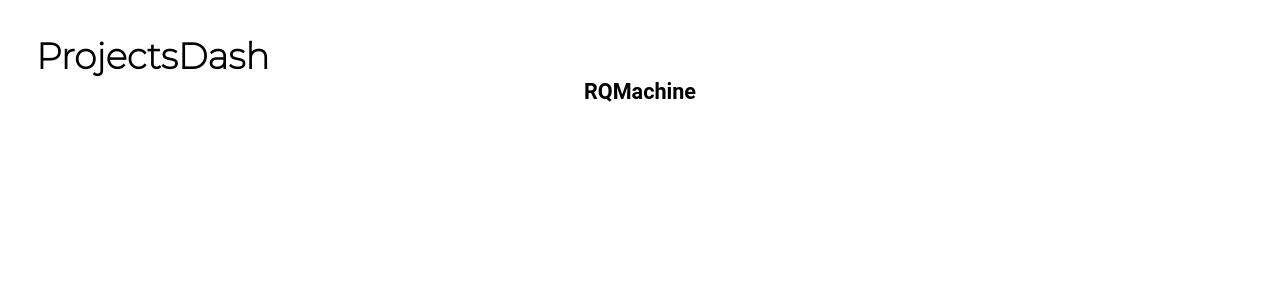
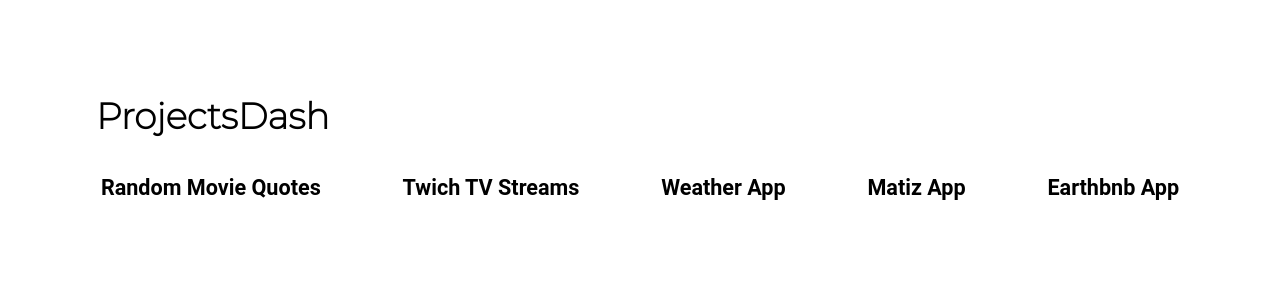
Before and after one commit to kamatheuska/portafolio-client, a Vue app: page /projects in a window 1280 px wide. Shown: the top 300 px of the page. Built offline with nearby package versions, Linux system fonts and the light colour scheme; a web font is replaced by a local one; what vue-clipboard2 would draw is missing.

Commit message:
Added new test routes for projects

```diff
--- a/src/views/ProjectsDash.vue
+++ b/src/views/ProjectsDash.vue
@@ -1,6 +1,6 @@
 <template>
     <div class="ProjectsDash">
-        <h1>ProjectsDash</h1>
+        <h1 @click="goHome">ProjectsDash</h1>
         <Nav :data="links" />
     </div>
 </template>
@@ -13,8 +13,24 @@
         return {
             links: [
                 {
-                    href: '/projects/RQMachine',
-                    title: 'RQMachine'
+                    href: '/projects/rqmachine',
+                    title: 'Random Movie Quotes'
+                },
+                {
+                    href: '/projects/twitchtv',
+                    title: 'Twich TV Streams'
+                },
+                {
+                    href: '/projects/weather',
+                    title: 'Weather App'
+                },
+                {
+                    href: '/projects/matiz',
+                    title: 'Matiz App'
+                },
+                {
+                    href: '/projects/earthbnb',
+                    title: 'Earthbnb App'
                 }
             ]
         }
@@ -23,6 +39,9 @@
         Nav
     },
     methods: {
+        goHome () {
+            this.$router.push('/')
+        }
 
     },
     computed: {
@@ -32,5 +51,10 @@
 </script>
 
 <style scoped>
-/* .ProjectsDash {} */
+.ProjectsDash {
+    padding: 2rem
+}
+.ProjectsDash h1 {
+    padding: 3rem;
+}
 </style>
```
